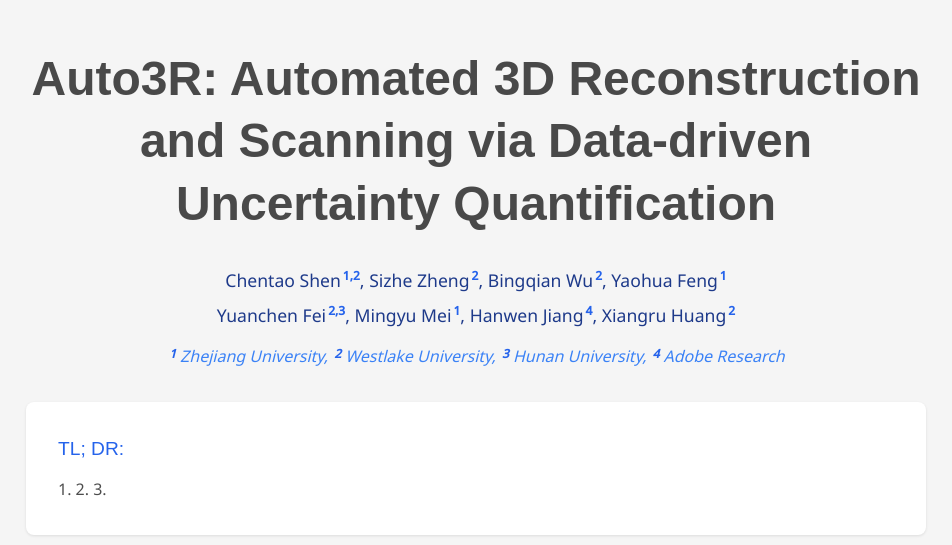
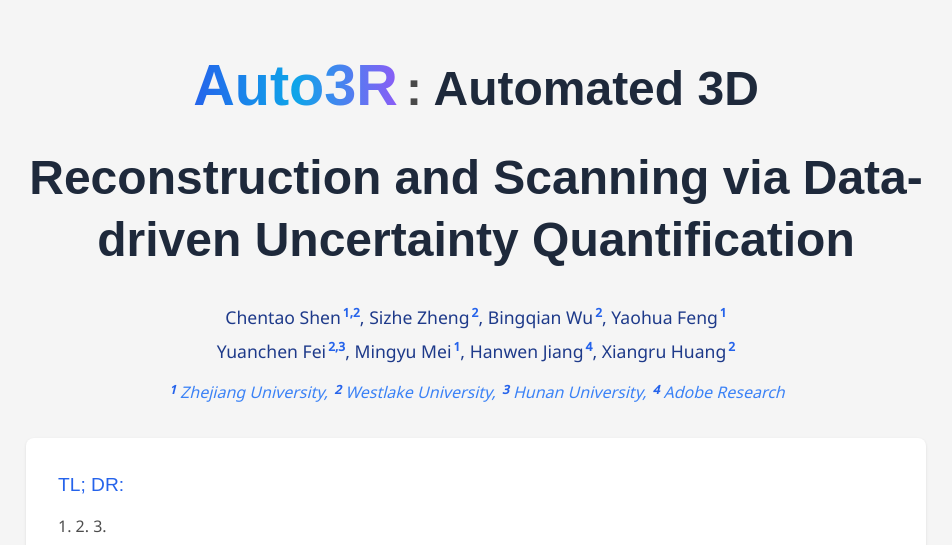
Before and after one commit to tomatoma00/auto3r.github.io, a plain HTML site: page index.html in a window 1280 px wide. Shown: the top 545 px of the page, without its empty margins (164-1116 px from the left). Drawn offline with nearby package versions, Linux system fonts and the light colour scheme; some icons are missing; a web font is replaced by a local one.

Commit message:
Enhance title styling with highlights and formatting

```diff
--- a/index.html
+++ b/index.html
@@ -42,6 +42,27 @@
     }
 
     .publication-title {
+      font-family: 'Google Sans', sans-serif;
+      font-weight: 700;
+      color: var(--text-dark);
+      line-height: 1.3;
+      margin-bottom: 1.5rem !important;
+    }
+
+    .highlight-auto3r {
+      font-size: 1.2em;
+      font-weight: 800;
+      background: linear-gradient(90deg, #2563eb, #0ea5e9, #8b5cf6);
+      -webkit-background-clip: text;
+      -webkit-text-fill-color: transparent;
+      background-clip: text;
+      text-fill-color: transparent;
+      display: inline-block;
+      margin-right: 0.5rem;
+      margin-bottom: 1.5rem !important;
+    }
+
+    .title-rest {
       font-family: 'Google Sans', sans-serif;
       font-weight: 700;
       color: var(--text-dark);
@@ -205,7 +226,10 @@
       <div class="columns is-centered">
         <div class="column has-text-centered">
           <!-- Title -->
-          <h1 class="title is-1 publication-title">Auto3R: Automated 3D Reconstruction and Scanning via Data-driven Uncertainty Quantification</h1>
+          <h1 class="title is-1 publication-title">
+            <span class="highlight-auto3r">Auto3R</span>:
+            <span class="title-rest">Automated 3D Reconstruction and Scanning via Data-driven Uncertainty Quantification</span>
+          </h1>
 
           <!-- Authors and Affiliations -->
           <div class="author-section">
```
